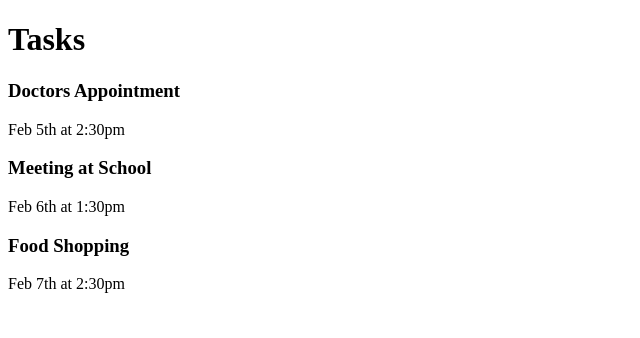
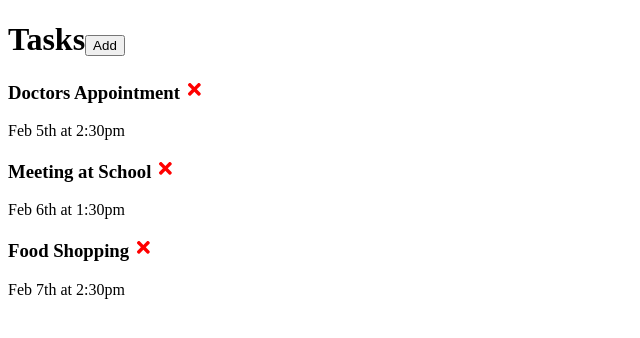
Before and after one commit to AndresRodCodes/React-Tasks-App, a React (Create React App) app: page / in a window 1280 px wide. Shown: the top 338 px of the page, without its empty margins (0-640 px from the left). Built offline with nearby package versions, Linux system fonts and the light colour scheme.

Commit message:
Added delete function to tasks

```diff
--- a/package.json
+++ b/package.json
@@ -8,6 +8,7 @@
     "@testing-library/user-event": "^12.8.3",
     "react": "^17.0.2",
     "react-dom": "^17.0.2",
+    "react-icons": "^4.2.0",
     "react-scripts": "4.0.3",
     "web-vitals": "^1.1.2"
   },
--- a/src/App.js
+++ b/src/App.js
@@ -1,7 +1,6 @@
 import { useState } from 'react'
 import Header from './components/Header'
 import Tasks from './components/Tasks'
-
 
 const App = () => {
     const [tasks, setTasks] = useState([
@@ -25,10 +24,21 @@ const App = () => {
 		},
 	])
 
+	// Delete Task
+	const deleteTask = (id) => {
+		setTasks(tasks.filter((task) => task.id !== id ))
+	}
+
+	const toggleReminder = (id) => {
+		console.log(id);
+	}
+
     return (
         <div className='container'>
             <Header />
-            <Tasks tasks={tasks}/>
+            {tasks.length > 0
+							? <Tasks tasks={tasks} onDelete={deleteTask} onToggle={toggleReminder}/>
+							: 'No Tasks To Show'}
         </div>
     )
 }
--- a/src/components/Header.js
+++ b/src/components/Header.js
@@ -1,7 +1,9 @@
 const Header = () => {
     return(
         <div className="header">
-            <h1>Tasks</h1>
+            <h1>Tasks
+                <button>Add</button>
+            </h1>
         </div>
     )
 }
--- a/src/components/Task.js
+++ b/src/components/Task.js
@@ -1,7 +1,11 @@
+import { FaTimes } from 'react-icons/fa'
+
 const Task = (props) => {
     return (
-        <div className='task'>
-            <h3>{props.task.text}</h3>
+        <div className='task' onDoubleClick={(id) => props.onToggle}>
+            <h3>
+                {props.task.text} <FaTimes style={{color:'red', cursor:'pointer'}} onClick={() => props.onDelete(props.task.id)}/>
+            </h3>
             <p>{props.task.day}</p>
         </div>
     )
--- a/src/components/Tasks.js
+++ b/src/components/Tasks.js
@@ -5,7 +5,11 @@ const Tasks = (props) => {
 	return (
         <div>
             {props.tasks.map((task) => (
-			<Task key={task.id} task={task}/>
+			<Task
+                key={task.id}
+                task={task}
+                onDelete={props.onDelete}
+                onToggle={props.onToggle}/>
 			))}
         </div>
     )
```
Also changed, not shown: 1 other file (tests, documents, lock files or other folders).
